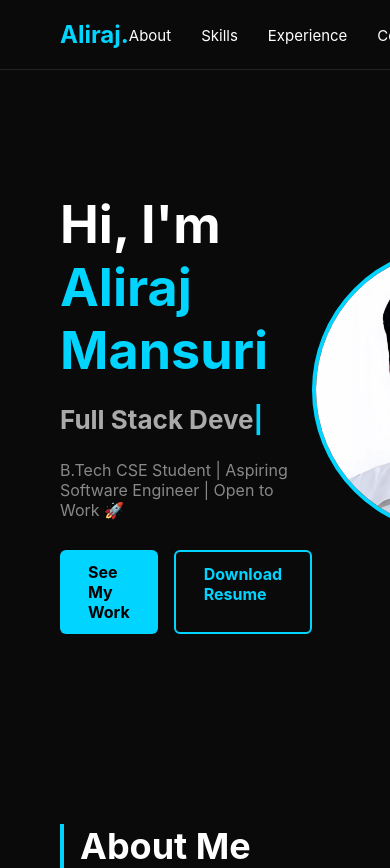
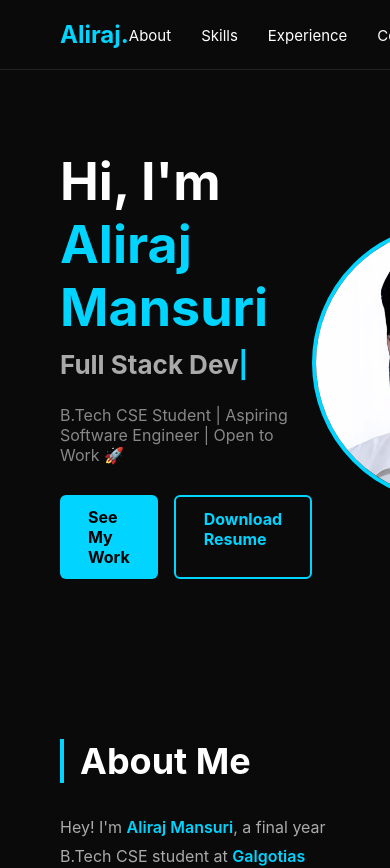
Before and after one commit to maliraj544/portfolio, a React (Create React App) app in the folder react-frontend/: page / in a window 390 px wide. Shown: the top 868 px of the page. Built offline with nearby package versions, Linux system fonts and the light colour scheme.

Commit message:
fixed horizontal scroll on mobile

```diff
--- a/react-frontend/src/index.css
+++ b/react-frontend/src/index.css
@@ -1,3 +1,17 @@
+* {
+  margin: 0;
+  padding: 0;
+  box-sizing: border-box;
+}
+
+body {
+  overflow-x: hidden;
+  width: 100%;
+}
+
+
+
+
 body {
   margin: 0;
   font-family: -apple-system, BlinkMacSystemFont, 'Segoe UI', 'Roboto', 'Oxygen',
```
